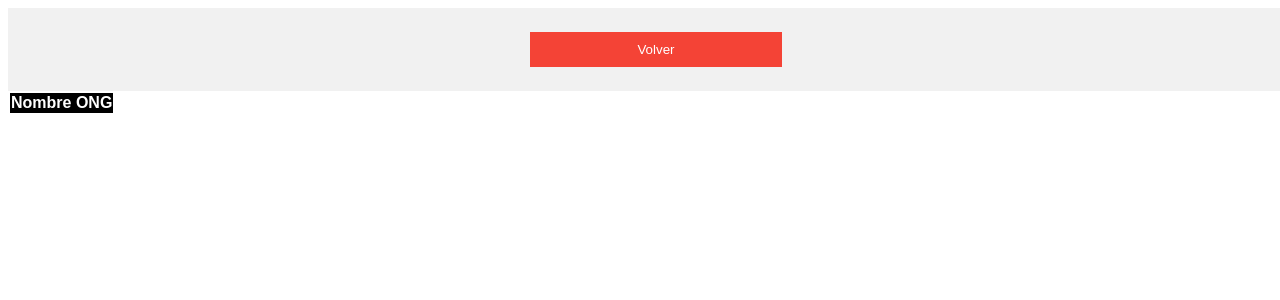
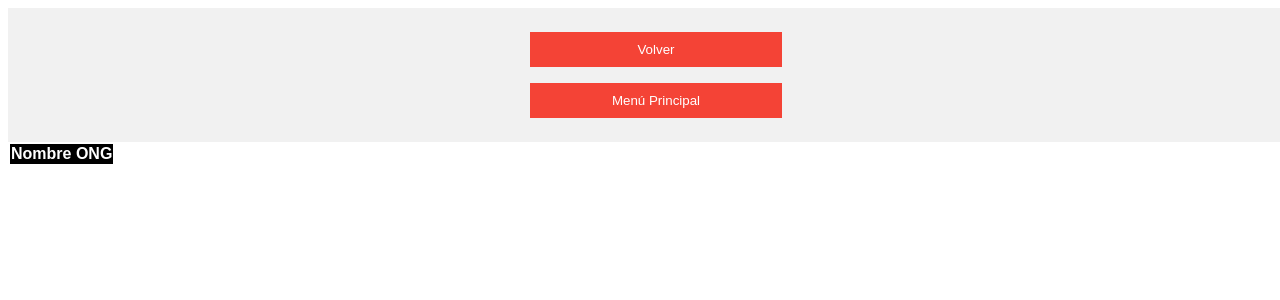
Before and after one commit to mnreyes1/basesdegatos, a PHP site: page /consultas/rec_to_ongs.php?id=1 in a window 1280 px wide. Shown: the top 300 px of the page. Run offline with PHP 8.4, Linux system fonts and the light colour scheme; data that the repository does not hold is empty; some libraries are stand-ins or nearby versions.

Commit message:
botón menú

```diff
--- a/Web/consultas/rec_to_ongs.php
+++ b/Web/consultas/rec_to_ongs.php
@@ -6,6 +6,9 @@
 
     <div class="container-home" style="background-color:#f1f1f1">
         <button onclick="history.go(-1);" class="cancelbtn">Volver</button>
+        <form align="center" action="../index.php" method="post">
+            <button class="cancelbtn">Menú Principal</button>
+        </form>
     </div>
 
     <?php
```
